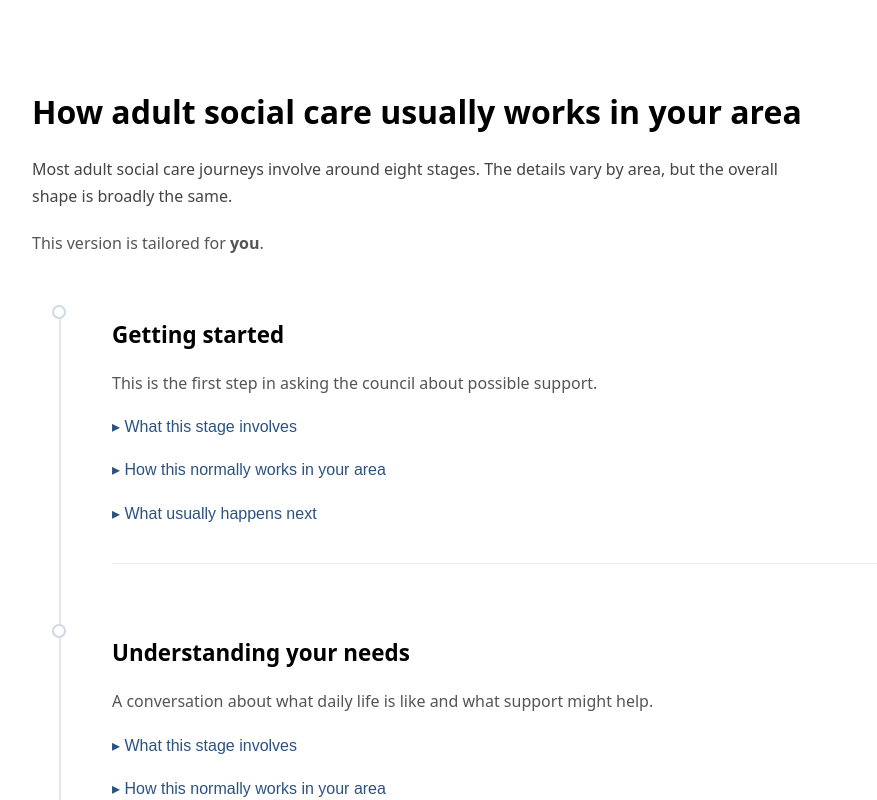
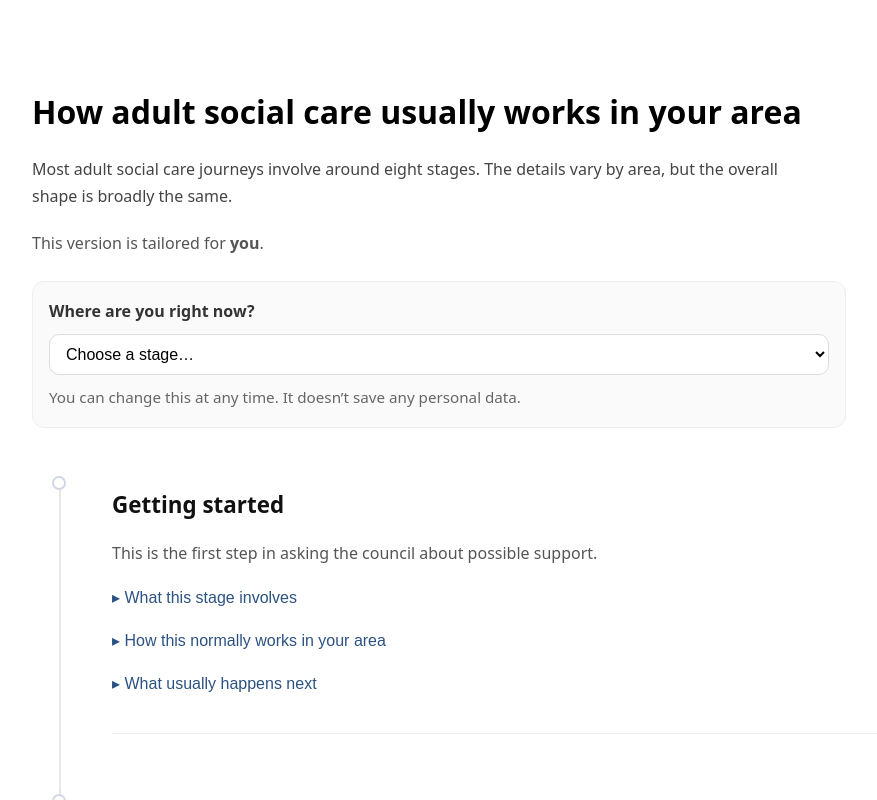
Before and after one commit to jsmt1984/adult-social-care-journey-prototype, a Next.js app: page /journey in a window 1280 px wide. Shown: the top 800 px of the page, without its empty margins (118-995 px from the left). Built offline with nearby package versions, Linux system fonts and the light colour scheme.

Commit message:
Update JourneyClient.tsx

```diff
--- a/app/journey/JourneyClient.tsx
+++ b/app/journey/JourneyClient.tsx
@@ -1,8 +1,9 @@
 "use client";
 
-import { useMemo, useState } from "react";
+import { useEffect, useMemo, useRef, useState } from "react";
 
 type Stage = {
+  id: string; // stable anchor
   title: string;
   summary: string;
   involves: string;
@@ -82,6 +83,7 @@ export default function JourneyClient({
   const stages: Stage[] = useMemo(
     () => [
       {
+        id: "getting-started",
         title: "Getting started",
         summary:
           "This is the first step in asking the council about possible support.",
@@ -96,6 +98,7 @@ export default function JourneyClient({
         ],
       },
       {
+        id: "understanding-needs",
         title: "Understanding your needs",
         summary:
           "A conversation about what daily life is like and what support might help.",
@@ -110,6 +113,7 @@ export default function JourneyClient({
         ],
       },
       {
+        id: "eligibility",
         title: "Deciding what support is available",
         summary:
           "The council decides whether needs meet the national eligibility criteria.",
@@ -124,6 +128,7 @@ export default function JourneyClient({
         ],
       },
       {
+        id: "planning",
         title: "Planning your support",
         summary: "Agreeing how eligible needs will be met.",
         involves:
@@ -139,6 +144,7 @@ export default function JourneyClient({
         ],
       },
       {
+        id: "cost",
         title: "Working out the cost",
         summary: "The council assesses how much you may need to contribute.",
         involves:
@@ -152,6 +158,7 @@ export default function JourneyClient({
         ],
       },
       {
+        id: "putting-in-place",
         title: "Putting support in place",
         summary: "Arranging services or payments so care can begin.",
         involves:
@@ -165,6 +172,7 @@ export default function JourneyClient({
         ],
       },
       {
+        id: "review",
         title: "Reviewing and adjusting support",
         summary:
           "Checking whether support is working and making changes if needed.",
@@ -179,6 +187,7 @@ export default function JourneyClient({
         ],
       },
       {
+        id: "concerns",
         title: "Raising concerns or questions",
         summary: "How to raise issues, complaints, or safeguarding concerns.",
         involves:
@@ -195,7 +204,38 @@ export default function JourneyClient({
     [localAuthorityName, subjectPossessive, subjectShort]
   );
 
+  // Locator state
+  const [whereNow, setWhereNow] = useState<string>("");
+
+  // Map stage id -> DOM node
+  const stageRefs = useRef<Record<string, HTMLElement | null>>({});
+  const setStageRef = (id: string) => (el: HTMLElement | null) => {
+    stageRefs.current[id] = el;
+  };
+
+  // Scroll when selection changes
+  useEffect(() => {
+    if (!whereNow) return;
+    const el = stageRefs.current[whereNow];
+    if (el) {
+      el.scrollIntoView({ behavior: "smooth", block: "start" });
+    }
+  }, [whereNow]);
+
   const dotTop = 8;
+
+  const highlightDotStyle = (active: boolean) => ({
+    position: "absolute" as const,
+    left: "20px",
+    top: dotTop,
+    width: "14px",
+    height: "14px",
+    borderRadius: "999px",
+    background: active ? "#2c5282" : "#fff",
+    border: active ? "2px solid #2c5282" : "2px solid #cfd8e3",
+    boxSizing: "border-box" as const,
+    transition: "all 150ms ease",
+  });
 
   return (
     <main
@@ -216,7 +256,7 @@ export default function JourneyClient({
         vary by area, but the overall shape is broadly the same.
       </p>
 
-      <p style={{ marginBottom: "2.5rem", color: "#555", maxWidth: "780px" }}>
+      <p style={{ marginBottom: "1.5rem", color: "#555", maxWidth: "780px" }}>
         This version is tailored for{" "}
         <strong>{isForSomeoneElse ? "someone you support" : "you"}</strong>
         {postcode.trim() ? (
@@ -229,6 +269,47 @@ export default function JourneyClient({
         )}
       </p>
 
+      {/* Locator */}
+      <div
+        style={{
+          marginBottom: "2.5rem",
+          maxWidth: "780px",
+          padding: "1rem",
+          border: "1px solid #eee",
+          borderRadius: "12px",
+          background: "#fafafa",
+        }}
+      >
+        <div style={{ marginBottom: "0.5rem", color: "#333" }}>
+          <strong>Where are you right now?</strong>
+        </div>
+
+        <select
+          value={whereNow}
+          onChange={(e) => setWhereNow(e.target.value)}
+          style={{
+            width: "100%",
+            padding: "0.65rem 0.75rem",
+            borderRadius: "10px",
+            border: "1px solid #ddd",
+            background: "#fff",
+            fontSize: "1rem",
+          }}
+        >
+          <option value="">Choose a stage…</option>
+          {stages.map((s) => (
+            <option key={s.id} value={s.id}>
+              {s.title}
+            </option>
+          ))}
+        </select>
+
+        <div style={{ marginTop: "0.6rem", fontSize: "0.95rem", color: "#666" }}>
+          You can change this at any time. It doesn’t save any personal data.
+        </div>
+      </div>
+
+      {/* Stages + aligned spine */}
       <div>
         {stages.map((stage, index) => {
           const isFirst = index === 0;
@@ -237,9 +318,11 @@ export default function JourneyClient({
           const lineTop = isFirst ? dotTop : 0;
           const lineBottom = isLast ? `calc(100% - ${dotTop}px)` : 0;
 
+          const isActive = whereNow === stage.id;
+
           return (
             <div
-              key={stage.title}
+              key={stage.id}
               style={{
                 display: "grid",
                 gridTemplateColumns: "56px 1fr",
@@ -247,6 +330,7 @@ export default function JourneyClient({
                 alignItems: "start",
               }}
             >
+              {/* Spine cell */}
               <div style={{ position: "relative", height: "100%" }}>
                 <div
                   style={{
@@ -259,23 +343,12 @@ export default function JourneyClient({
                     borderRadius: "2px",
                   }}
                 />
-                <div
-                  style={{
-                    position: "absolute",
-                    left: "20px",
-                    top: dotTop,
-                    width: "14px",
-                    height: "14px",
-                    borderRadius: "999px",
-                    background: "#fff",
-                    border: "2px solid #cfd8e3",
-                    boxSizing: "border-box",
-                  }}
-                  title={stage.title}
-                />
+                <div style={highlightDotStyle(isActive)} title={stage.title} />
               </div>
 
+              {/* Content cell */}
               <section
+                ref={setStageRef(stage.id)}
                 style={{
                   marginBottom: "3.25rem",
                   paddingBottom: "2.25rem",
@@ -283,7 +356,14 @@ export default function JourneyClient({
                   maxWidth: "780px",
                 }}
               >
-                <h2 style={{ fontSize: "1.4rem", marginBottom: "0.5rem" }}>
+                <h2
+                  style={{
+                    fontSize: "1.4rem",
+                    marginBottom: "0.5rem",
+                    color: isActive ? "#1f3f66" : "#111",
+                    transition: "color 150ms ease",
+                  }}
+                >
                   {stage.title}
                 </h2>
 
```
